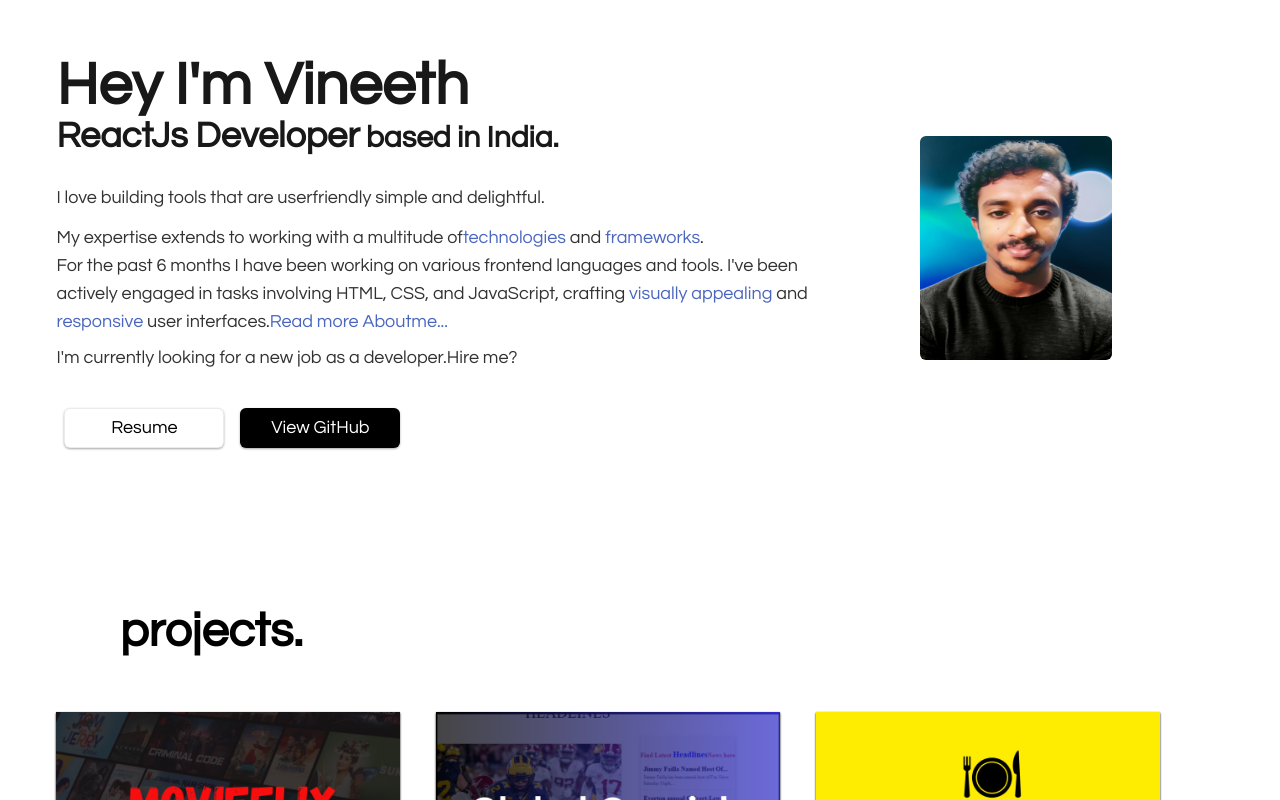
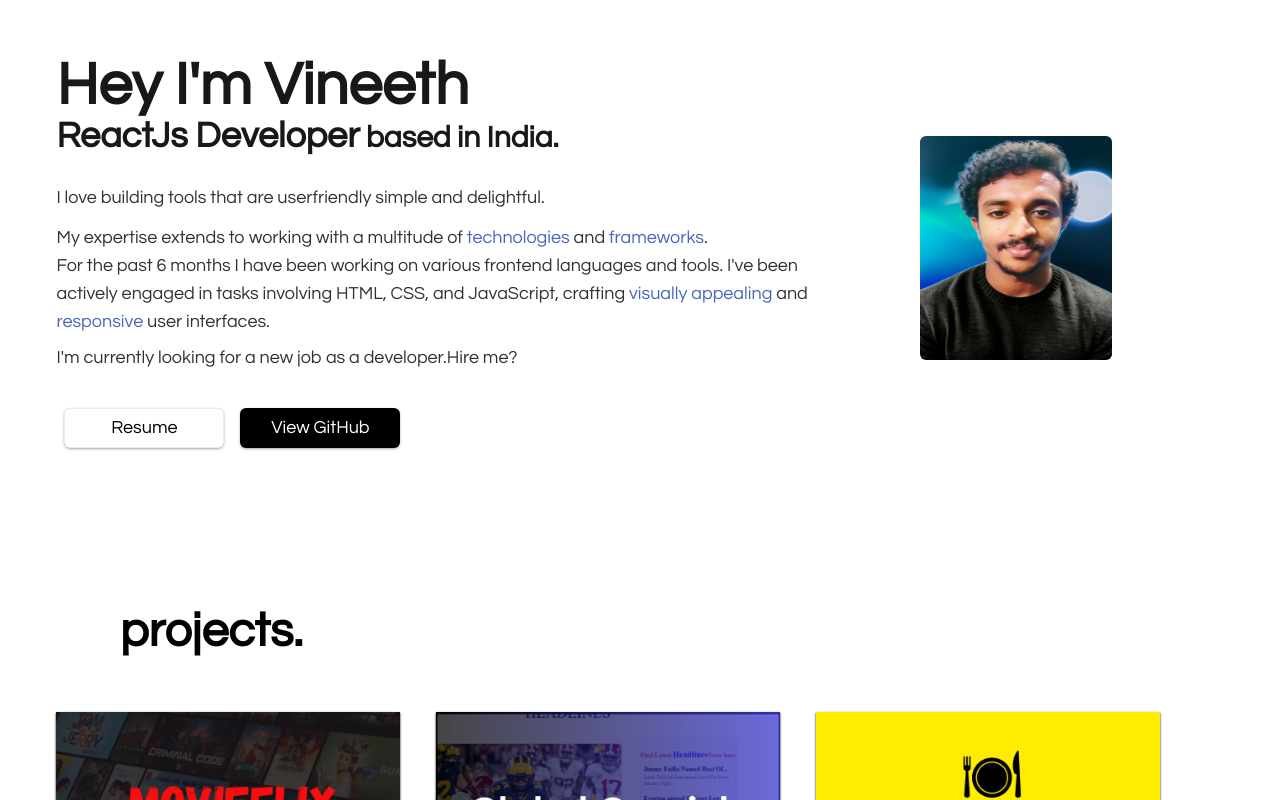
Before and after one commit to EditsbyVineeth/Demo_Website, a React (Create React App) app: page /#/ in a window 1280 px wide. Shown: the top 800 px of the page. Built offline with nearby package versions, Linux system fonts and the light colour scheme.

Commit message:
links  updated

```diff
--- a/src/Pages/Home/HomePage.jsx
+++ b/src/Pages/Home/HomePage.jsx
@@ -6,7 +6,7 @@ import { DataContext } from "../../DataContext";
 import {motion} from 'framer-motion'
 
 function HomePage() {
-  const { darkMode, setDarkMode } = useContext(DataContext);
+  const { darkMode } = useContext(DataContext);
 
   const [highlightVisible, setHighlightVisible] = useState(false);
 
@@ -77,14 +77,13 @@ function HomePage() {
           <br />
           <div className="-mt-4  transition-all duration-1000">
             My expertise extends to working with a multitude of
-            <span className=" text-blue-800">technologies</span> and
+            <span className=" text-blue-800"> technologies </span> and
              <span className=" text-blue-800"> frameworks</span>.
             <br />
             For the past 6 months I have been working on various frontend
             languages and tools.  I've been actively
             engaged in tasks involving HTML, CSS, and JavaScript, crafting
             <span className=" text-blue-800"> visually appealing </span> and <span className=" text-blue-800">responsive</span>  user interfaces.
-            <a className=" text-blue-800" href="/">Read more Aboutme...</a>
           </div>
           <div className=" mt-2 ">
             {" "}
@@ -112,9 +111,9 @@ function HomePage() {
             className={` box__shadow ${
               darkMode ? "bg-violet-700 text-white": " bg-black text-white"
             }
-              h-10 w-36 md:w-40  rounded-md m-2`}
+              h-10 w-36 md:w-40 rounded-md m-2`}
           >
-            View GitHub
+            <a href="https://github.com/callmeVineeth" target="_blank"> View GitHub </a>
           </button>
         </div>
       </div>
```
